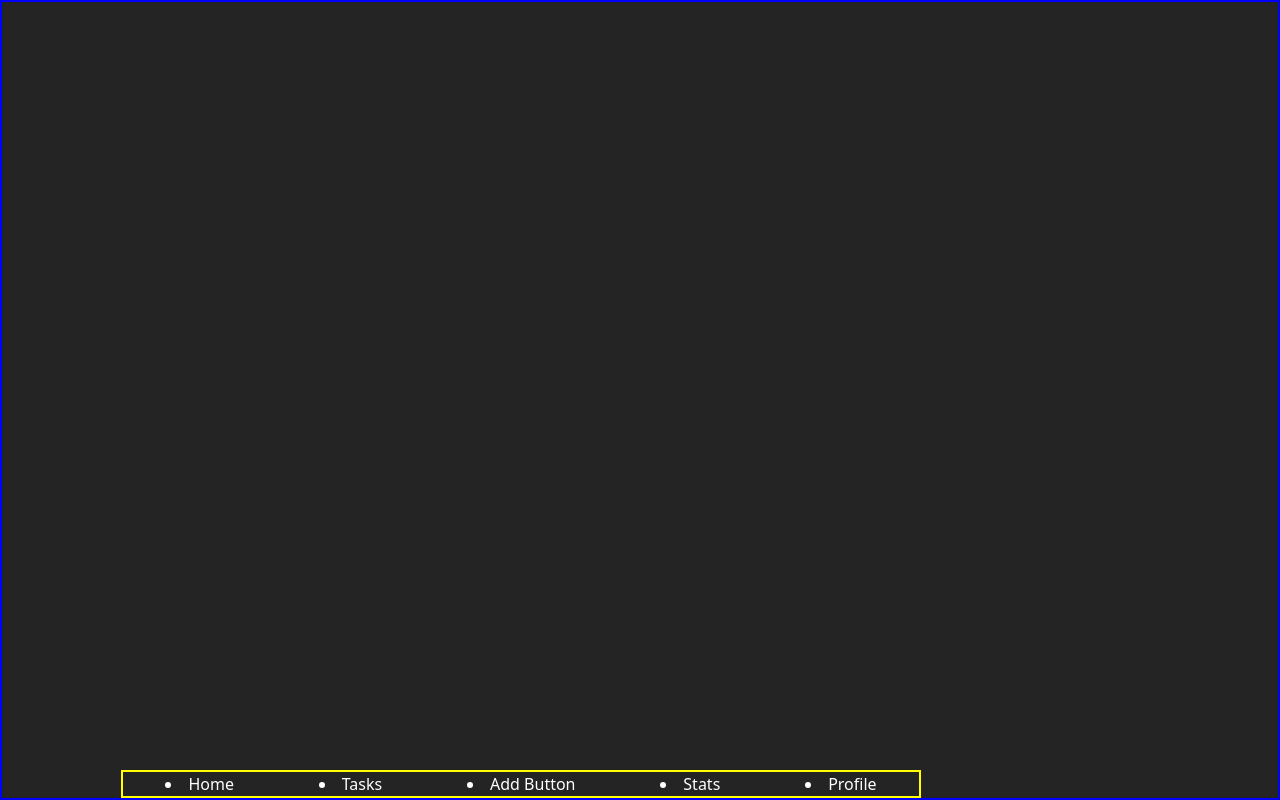
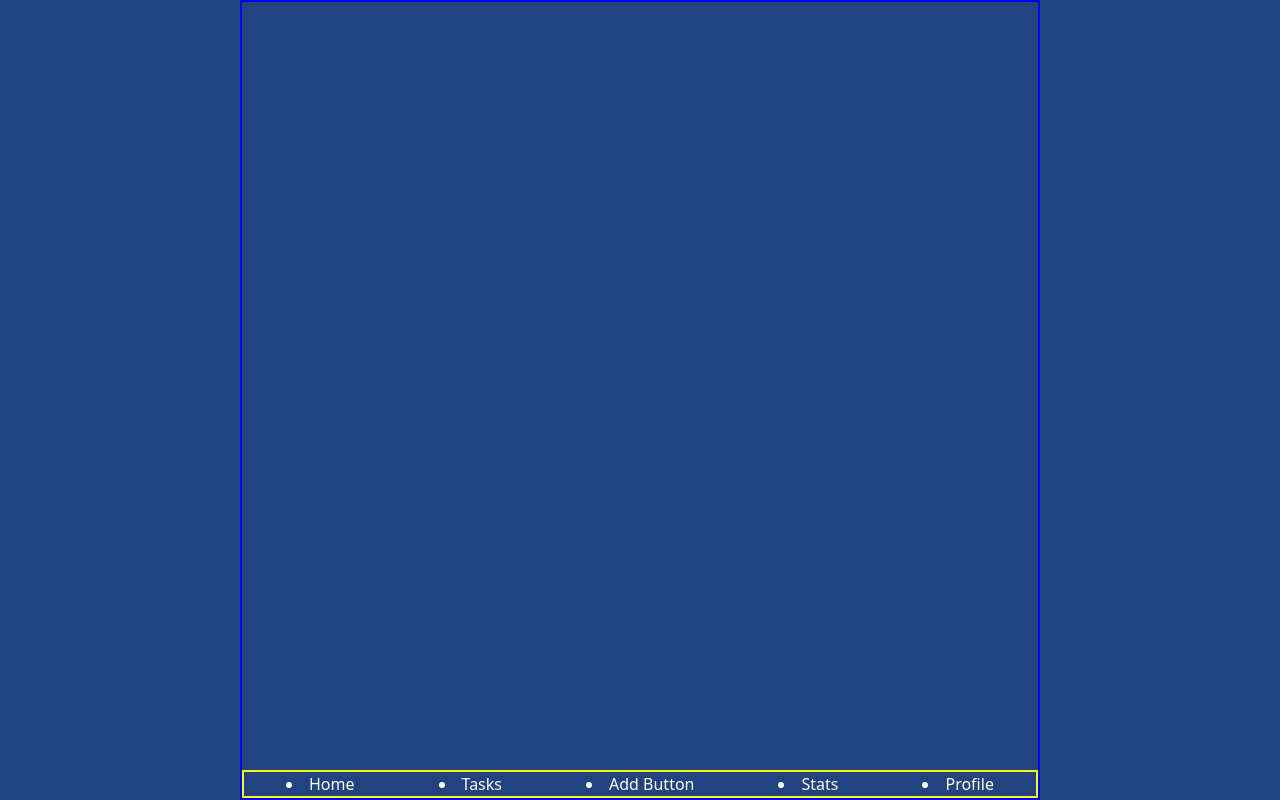
Before and after one commit to dawid24214/TaskMaster_T, a React (Vite) app: page / in a window 1280 px wide. Built offline with nearby package versions, Linux system fonts and the light colour scheme.

Commit message:
App
-Determining lenght and width
-changing the main background color

```diff
--- a/src/App.css
+++ b/src/App.css
@@ -1,7 +1,10 @@
 .header{
     border: 2px solid blue;
     height: 100vh;
+    width: 100vh;
     display: flex;
     align-items: flex-end;
-
 }
+.header{
+    justify-content: center;
+}
--- a/src/index.css
+++ b/src/index.css
@@ -4,8 +4,8 @@
   font-weight: 400;
 
   color-scheme: light dark;
-  color: rgba(255, 255, 255, 0.87);
-  background-color: #242424;
+  color: rgba(12, 2, 255, 0.87);
+  background-color: rgba(0, 40, 110, 0.87);
 
   font-synthesis: none;
   text-rendering: optimizeLegibility;
```
